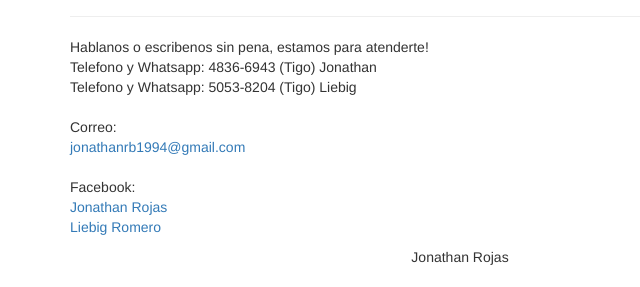
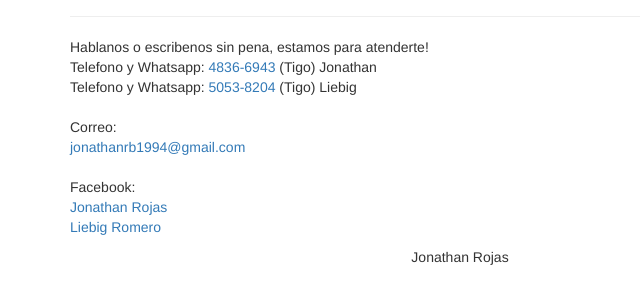
Before and after one commit to JonathanRB1994/CyberPlanet, a plain HTML site: page contacto.html in a window 1280 px wide. Shown: the part 1060-1347 px from the top of the page, 0-640 px from the left. Drawn offline with Linux system fonts and the light colour scheme; files whose address does not match are found by name.

Commit message:
Azul para numeros
1

```diff
--- a/contacto.html
+++ b/contacto.html
@@ -105,8 +105,8 @@
 
 				<p>
 					Hablanos o escribenos sin pena, estamos para atenderte!</br>
-					Telefono y Whatsapp: 4836-6943 (Tigo) Jonathan</br>
-					Telefono y Whatsapp: 5053-8204 (Tigo) Liebig</br>
+					Telefono y Whatsapp: <a href="#">4836-6943</a> (Tigo) Jonathan</br>
+					Telefono y Whatsapp: <a href="#">5053-8204</a> (Tigo) Liebig</br>
 					</br>
 					Correo:</br>
 					<a href="mailto:jonathanrb1994@gmail.com">jonathanrb1994@gmail.com</a></br>
```
